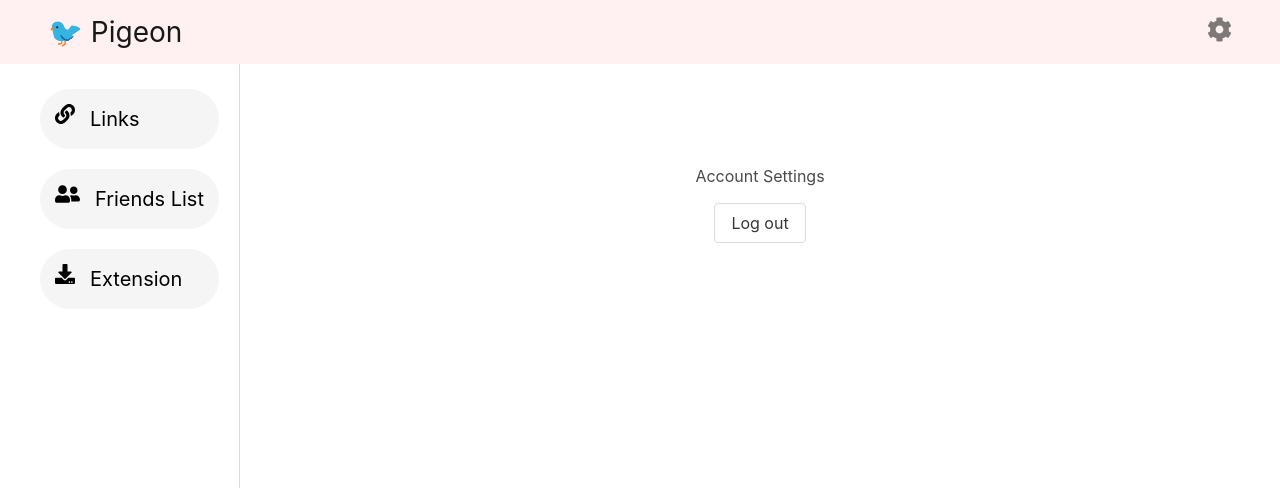
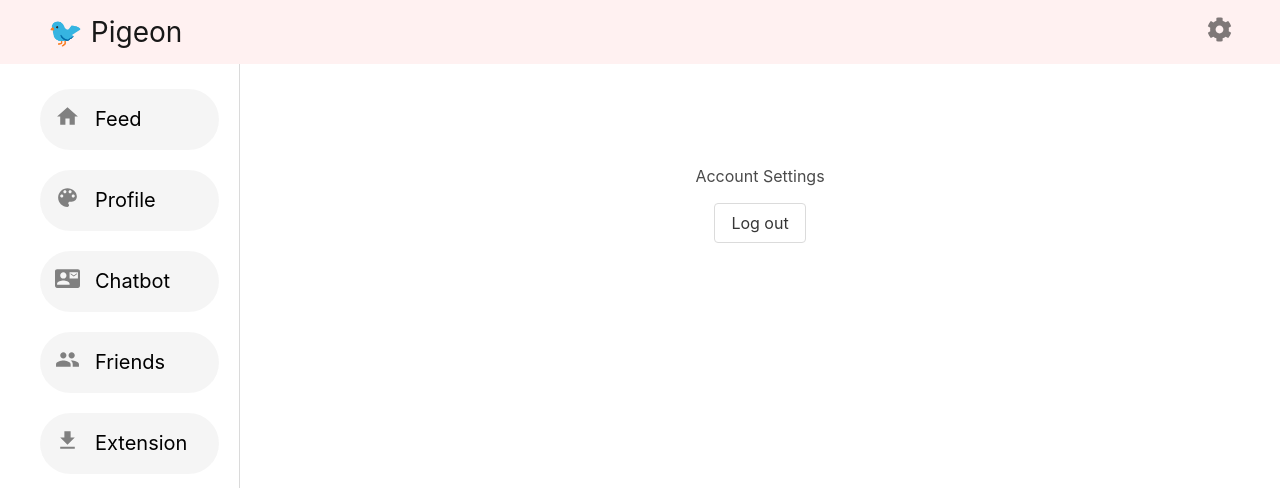
Before and after one commit to pigeon-crew/pigeon-web, a React app: page /account in a window 1280 px wide. Shown: the top 488 px of the page. Built offline with nearby package versions, Linux system fonts and the light colour scheme; no server answers; sample sign-in values are in the browser's storage.

Commit message:
updated sidebar

```diff
--- a/src/components/routes/PublicRoute.tsx
+++ b/src/components/routes/PublicRoute.tsx
@@ -10,7 +10,7 @@ const PublicRoute: React.FC<{
   const condition = auth.isAuthenticated();
 
   return condition ? (
-    <Redirect to='/dashboard' />
+    <Redirect to='/feed' />
   ) : (
     <Route path={props.path} exact={props.exact} component={props.component} />
   );
--- a/src/components/ui/Sidebar.tsx
+++ b/src/components/ui/Sidebar.tsx
@@ -1,8 +1,13 @@
-import React, { useState, useRef } from 'react';
+import React from 'react';
+import {
+  MdContactMail,
+  MdHome,
+  MdPalette,
+  MdPeople,
+  MdFileDownload,
+} from 'react-icons/md';
+import { Link } from 'react-router-dom';
 import styled from 'styled-components';
-import { Link } from 'react-router-dom';
-import Colors from '../../common/Colors';
-import InstallExtensionModal from '../modals/InstallExtensionModal';
 
 const SidebarContainer = styled.div`
   display: flex;
@@ -44,10 +49,8 @@ const SidebarLabel = styled.div`
   color: black;
 `;
 
-const Icon = styled.img`
-  margin-left: 15px;
-  margin-right: 15px;
-  max-height: 20px;
+const Icon = styled.div`
+  margin: 0 15px;
 `;
 
 interface Props {}
@@ -55,20 +58,34 @@ interface Props {}
 interface SidebarOptions {
   title: string;
   path?: string;
-  icon?: string;
+  icon?: JSX.Element;
 }
 
-// TODO: Change extension link to chrome webstore
 const options: SidebarOptions[] = [
   {
-    title: 'Links',
-    path: '/links',
-    icon: '/images/link-solid.svg',
+    title: 'Feed',
+    path: '/feed',
+    icon: <MdHome size={25} />,
   },
   {
-    title: 'Friends List',
+    title: 'Profile',
+    path: '/profile',
+    icon: <MdPalette size={25} />,
+  },
+  {
+    title: 'Chatbot',
+    path: '/chatbot',
+    icon: <MdContactMail size={25} />,
+  },
+  {
+    title: 'Friends',
     path: '/friends',
-    icon: '/images/user-friends-solid.svg',
+    icon: <MdPeople size={25} />,
+  },
+  {
+    title: 'Extension',
+    path: '/',
+    icon: <MdFileDownload size={25} />,
   },
 ];
 
@@ -82,17 +99,11 @@ const Sidebar: React.FC<Props> = (props) => {
           style={{ color: 'gray' }}
         >
           <SidebarOption>
-            <Icon src={option.icon} />
+            <Icon>{option.icon}</Icon>
             <SidebarLabel>{option.title}</SidebarLabel>
           </SidebarOption>
         </Link>
       ))}
-      <a href='mailto:sieger2@illinois.edu?subject=Downloading the Pigeon Extension&amp;body=Joseph will email you the zip file containing the Pigeon extension!'>
-        <SidebarOption>
-          <Icon src='/images/download-solid.svg' />
-          <SidebarLabel>Extension</SidebarLabel>
-        </SidebarOption>
-      </a>
     </SidebarContainer>
   );
 };
--- a/src/pages/AppRouter.tsx
+++ b/src/pages/AppRouter.tsx
@@ -6,7 +6,7 @@ import PrivateRoute from '../components/routes/PrivateRoute';
 import PublicRoute from '../components/routes/PublicRoute';
 import AccountSettings from './dashboard/AccountSettings';
 import FriendsList from './dashboard/FriendsList';
-import Links from './dashboard/Links';
+import Feed from './dashboard/Feed';
 import Login from './authflow/Login';
 import Landing from './Landing';
 import Signup from './authflow/Signup';
@@ -18,7 +18,7 @@ const AppRouter = () => {
         <PublicRoute exact path='/' component={Landing} />
         <PublicRoute exact path='/login' component={Login} />
         <PublicRoute exact path='/signup' component={Signup} />
-        <PrivateRoute exact path='/links' component={Links} />
+        <PrivateRoute exact path='/feed' component={Feed} />
         <PrivateRoute exact path='/account' component={AccountSettings} />
         <PrivateRoute exact path='/friends' component={FriendsList} />
         <PublicRoute exact={false} path='/' component={Landing} />
--- a/src/pages/dashboard/Links.tsx
+++ b/src/pages/dashboard/Feed.tsx
@@ -23,7 +23,7 @@ interface Link {
   _id: string;
 }
 
-const Links = () => {
+const Feed = () => {
   const [renderModal, setRenderModal] = useState(false);
   const [myFeed, setMyFeed] = useState();
 
@@ -55,4 +55,4 @@ const Links = () => {
   );
 };
 
-export default Links;
+export default Feed;
```
